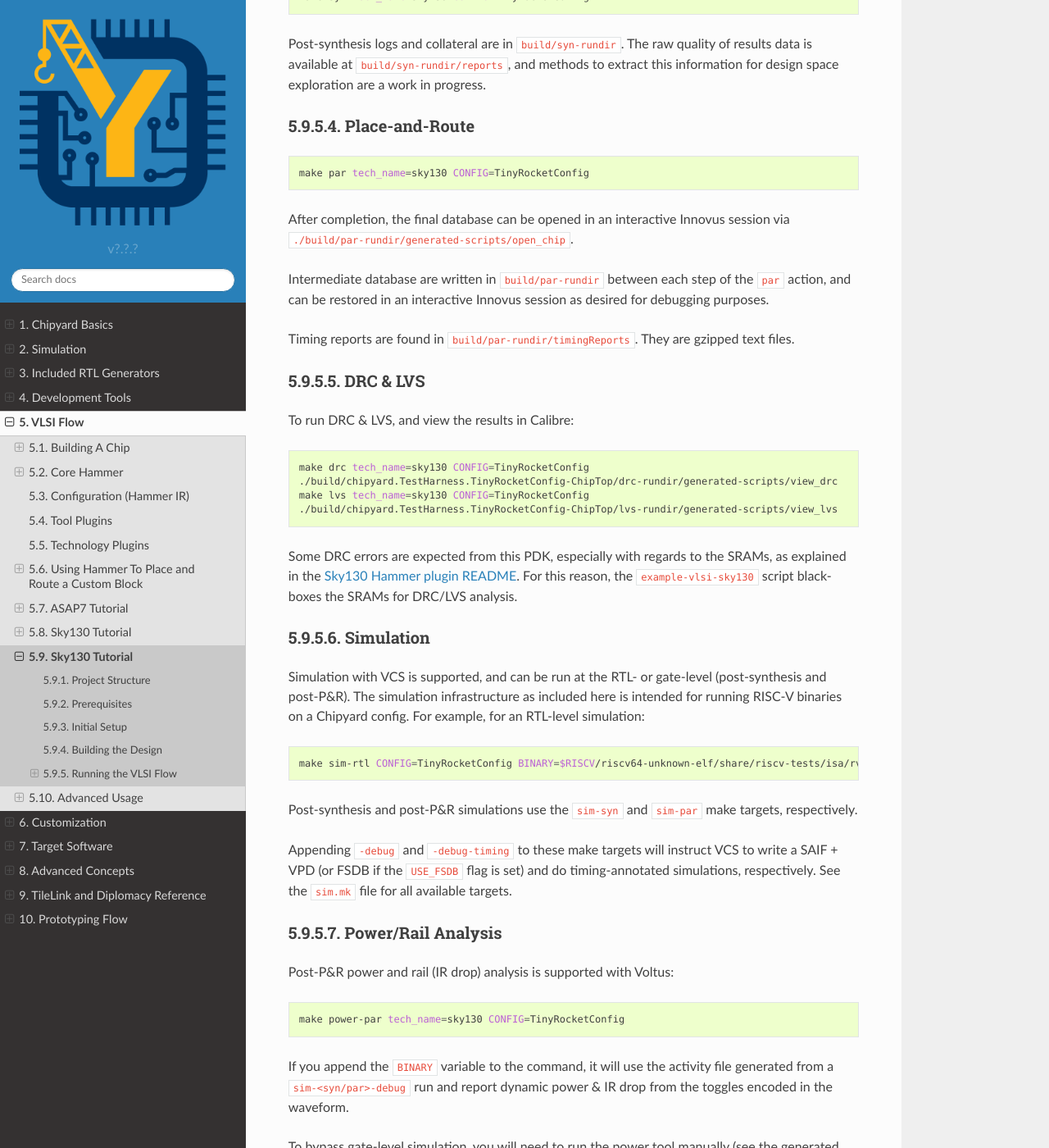
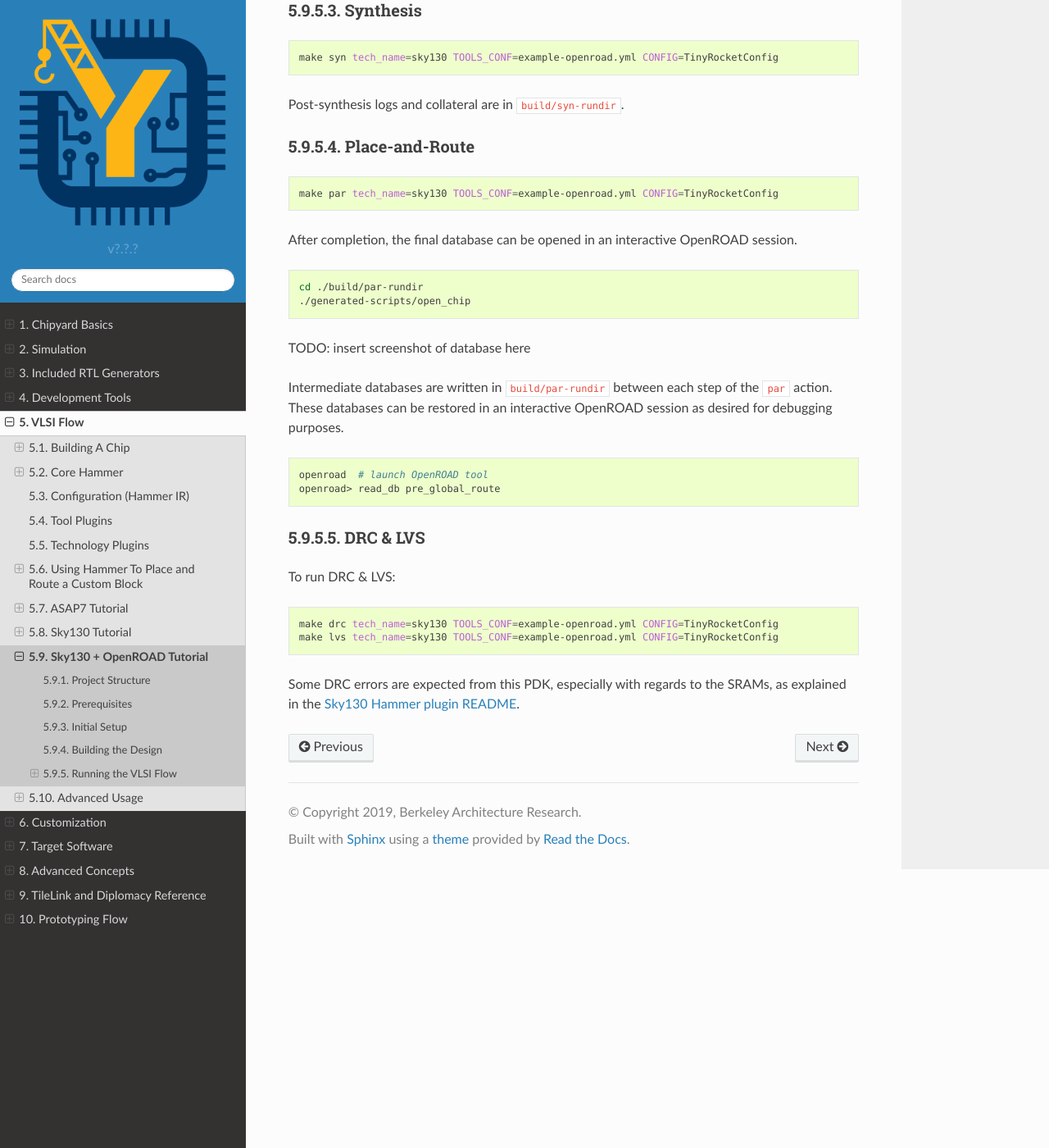
Before and after one commit to ucb-bar/chipyard, a Sphinx documentation site: the page built from docs/VLSI/Sky130-OpenROAD-Tutorial.rst, in a window 1280 px wide and 1400 px high, scrolled down 2455 px. Shown: the whole window at 82% size. Built offline with Sphinx 7.4.7 and the Read the Docs theme 2.0.0, drawn with Linux system fonts in a browser that asks for light colours; some of the changed text lies outside the part shown.

Commit message:
sky130+openroad tutorial docs, still need some work

```diff
--- a/docs/VLSI/Sky130-Commercial-Tutorial.rst
+++ b/docs/VLSI/Sky130-Commercial-Tutorial.rst
@@ -1,8 +1,8 @@
-.. _sky130-tutorial:
+.. _sky130-commercial-tutorial:
 
 Sky130 Tutorial
 ===============
-The ``vlsi`` folder of this repository contains an example Hammer flow with the SHA-3 accelerator and a dummy hard macro. This example tutorial uses the built-in Sky130 technology plugin and requires access to the included Cadence and Mentor tool plugin submodules. Cadence is necessary for synthesis & place-and-route, while Mentor is needed for DRC & LVS.
+The ``vlsi`` folder of this repository contains an example Hammer flow with the TinyRocketConfig from Chipyard. This example tutorial uses the built-in Sky130 technology plugin and requires access to the included Cadence and Mentor tool plugin submodules. Cadence is necessary for synthesis & place-and-route, while Mentor is needed for DRC & LVS.
 
 Project Structure
 -----------------
--- a/docs/VLSI/Sky130-OpenROAD-Tutorial.rst
+++ b/docs/VLSI/Sky130-OpenROAD-Tutorial.rst
@@ -1,8 +1,8 @@
-.. _sky130-tutorial:
+.. _sky130-openroad-tutorial:
 
-Sky130 Tutorial
-===============
-The ``vlsi`` folder of this repository contains an example Hammer flow with the SHA-3 accelerator and a dummy hard macro. This example tutorial uses the built-in Sky130 technology plugin and requires access to the included Cadence and Mentor tool plugin submodules. Cadence is necessary for synthesis & place-and-route, while Mentor is needed for DRC & LVS.
+Sky130 + OpenROAD Tutorial
+==========================
+The ``vlsi`` folder of this repository contains an example Hammer flow with the TinyRocketConfig from Chipyard. This example tutorial uses the built-in Sky130 technology plugin and OpenROAD tool plugin.
 
 Project Structure
 -----------------
@@ -18,19 +18,15 @@
   * Hammer output directory. Can be changed with the ``OBJ_DIR`` variable.
   * Will contain subdirectories such as ``syn-rundir`` and ``par-rundir`` and the ``inputs.yml`` denoting the top module and input Verilog files.
 
-* ``env.yml``
-
-  * A template file for tool environment configuration. Fill in the install and license server paths for your environment.
-
 * ``example-vlsi-sky130``
 
   * Entry point to Hammer. Contains example placeholders for hooks.
 
-* ``example-sky130.yml``, ``example-tools.yml``
+* ``example-sky130.yml``, ``example-openroad.yml``
 
   * Hammer IR for this tutorial.
 
-* ``example-design.yml``, ``example-nangate45.yml``, ``example-tech.yml``
+* ``example-design.yml``, ``example-asap7.yml``, ``example-nangate45.yml``, ``example-tech.yml``
 
   * Hammer IR not used for this tutorial but provided as templates.
 
@@ -40,14 +36,21 @@
 
 * ``hammer``, ``hammer-<vendor>-plugins``, ``hammer-<tech>-plugin``
 
-  * Core, tool, tech repositories.
+  * Core repository, and commercial tool and NDA technology plugins.
+  * Open-source plugins are located under ``hammer/src/hammer-vlsi/<syn-par-drc-lvs>/<tool>`` and ``hammer/src/hammer-vlsi/technology/<tech>``
 
 Prerequisites
 -------------
 
 * Python 3.4+
 * numpy package
-* Genus, Innovus, Voltus, VCS, and Calibre licenses
+* OpenROAD flow tools:
+
+  * Yosys (synthesis), install `from source <https://yosyshq.net/yosys/download.html>`__ or `using conda <https://anaconda.org/TimVideos/yosys>`__
+  * OpenROAD (place-and-route), install `from source <https://openroad.readthedocs.io/en/latest/main/README.html#install-dependencies>`__
+  * Magic (DRC), install `from source <http://www.opencircuitdesign.com/magic/install.html>`__
+  * NetGen (LVS), install `from source <http://www.opencircuitdesign.com/netgen/install.html>`__ or `using conda <https://anaconda.org/conda-forge/netgen>`__
+
 * Sky130 PDK, install using `these directions  <https://github.com/ucb-bar/hammer/blob/master/src/hammer-vlsi/technology/sky130/README.md>`__
 
 Initial Setup
@@ -56,9 +59,10 @@
 
 .. code-block:: shell
 
-    ./scripts/init-vlsi.sh sky130
+    ./scripts/init-vlsi.sh sky130 openroad
 
-to pull the Hammer & plugin submodules. Note that for technologies other than ``sky130`` or ``asap7``, the tech submodule must be added in the ``vlsi`` folder first.
+to pull the Hammer submodule. Note that for technologies other than ``sky130`` or ``asap7``, the tech plugin submodule is cloned into the ``vlsi`` folder,
+and for the commercial tool flow (set up by omitting the ``openroad`` argument), the tool plugin submodules are cloned into the ``vlsi`` folder.
 
 Pull the Hammer environment into the shell:
 
@@ -92,7 +96,7 @@
 ^^^^^^^^^^^^^^^^^^
 This contains the Hammer configuration for this example project. Example clock constraints, power straps definitions, placement constraints, and pin constraints are given. Additional configuration for the extra libraries and tools are at the bottom.
 
-First, set ``technology.sky130.sky130A/sky130_nda/openram_lib`` to the absolute path of the respective directories containing the Sky130 PDK and SRAM files. See the
+First, set ``technology.sky130.<sky130A, sky130_nda, openram_lib>`` to the absolute path of the respective directories containing the Sky130 PDK and SRAM files. See the
 `Sky130 Hammer plugin README <https://github.com/ucb-bar/hammer/blob/master/src/hammer-vlsi/technology/sky130/README.md>`__
 for details about the PDK setup.
 
@@ -101,57 +105,44 @@
 ^^^^^^^^^
 .. code-block:: shell
 
-    make syn tech_name=sky130 CONFIG=TinyRocketConfig
+    make syn tech_name=sky130 TOOLS_CONF=example-openroad.yml CONFIG=TinyRocketConfig
 
-Post-synthesis logs and collateral are in ``build/syn-rundir``. The raw quality of results data is available at ``build/syn-rundir/reports``, and methods to extract this information for design space exploration are a work in progress.
+Post-synthesis logs and collateral are in ``build/syn-rundir``.
+
+.. The raw quality of results data is available at ``build/syn-rundir/reports``, and methods to extract this information for design space exploration are a work in progress.
 
 Place-and-Route
 ^^^^^^^^^^^^^^^
 .. code-block:: shell
 
-    make par tech_name=sky130 CONFIG=TinyRocketConfig
+    make par tech_name=sky130 TOOLS_CONF=example-openroad.yml CONFIG=TinyRocketConfig
 
-After completion, the final database can be opened in an interactive Innovus session via ``./build/par-rundir/generated-scripts/open_chip``.
+After completion, the final database can be opened in an interactive OpenROAD session.
 
-Intermediate database are written in ``build/par-rundir`` between each step of the ``par`` action, and can be restored in an interactive Innovus session as desired for debugging purposes.
+.. code-block:: shell
 
-Timing reports are found in ``build/par-rundir/timingReports``. They are gzipped text files.
+    cd ./build/par-rundir
+    ./generated-scripts/open_chip
+
+TODO: insert screenshot of database here
+
+Intermediate databases are written in ``build/par-rundir`` between each step of the ``par`` action. These databases can be restored in an interactive OpenROAD session as desired for debugging purposes.
+
+.. code-block:: shell
+
+    openroad  # launch OpenROAD tool
+    openroad> read_db pre_global_route
+
+.. Timing reports are found in ``build/par-rundir/timingReports``. They are gzipped text files.
 
 DRC & LVS
 ^^^^^^^^^
-To run DRC & LVS, and view the results in Calibre:
+To run DRC & LVS:
 
 .. code-block:: shell
 
-    make drc tech_name=sky130 CONFIG=TinyRocketConfig
-    ./build/chipyard.TestHarness.TinyRocketConfig-ChipTop/drc-rundir/generated-scripts/view_drc
-    make lvs tech_name=sky130 CONFIG=TinyRocketConfig
-    ./build/chipyard.TestHarness.TinyRocketConfig-ChipTop/lvs-rundir/generated-scripts/view_lvs
+    make drc tech_name=sky130 TOOLS_CONF=example-openroad.yml CONFIG=TinyRocketConfig
+    make lvs tech_name=sky130 TOOLS_CONF=example-openroad.yml CONFIG=TinyRocketConfig
 
 Some DRC errors are expected from this PDK, especially with regards to the SRAMs, as explained in the
 `Sky130 Hammer plugin README  <https://github.com/ucb-bar/hammer/blob/master/src/hammer-vlsi/technology/sky130/README.md>`__.
-For this reason, the ``example-vlsi-sky130`` script black-boxes the SRAMs for DRC/LVS analysis.
-
-Simulation
-^^^^^^^^^^
-Simulation with VCS is supported, and can be run at the RTL- or gate-level (post-synthesis and post-P&R). The simulation infrastructure as included here is intended for running RISC-V binaries on a Chipyard config. For example, for an RTL-level simulation:
-
-.. code-block:: shell
-
-    make sim-rtl CONFIG=TinyRocketConfig BINARY=$RISCV/riscv64-unknown-elf/share/riscv-tests/isa/rv64ui-p-simple
-
-Post-synthesis and post-P&R simulations use the ``sim-syn`` and ``sim-par`` make targets, respectively.
-
-Appending ``-debug`` and ``-debug-timing`` to these make targets will instruct VCS to write a SAIF + VPD (or FSDB if the ``USE_FSDB`` flag is set) and do timing-annotated simulations, respectively. See the ``sim.mk`` file for all available targets.
-
-Power/Rail Analysis
-^^^^^^^^^^^^^^^^^^^
-Post-P&R power and rail (IR drop) analysis is supported with Voltus:
-
-.. code-block:: shell
-
-    make power-par tech_name=sky130 CONFIG=TinyRocketConfig
-
-If you append the ``BINARY`` variable to the command, it will use the activity file generated from a ``sim-<syn/par>-debug`` run and report dynamic power & IR drop from the toggles encoded in the waveform.
-
-To bypass gate-level simulation, you will need to run the power tool manually (see the generated commands in the generated ``hammer.d`` buildfile). Static and active (vectorless) power & IR drop will be reported.
```
